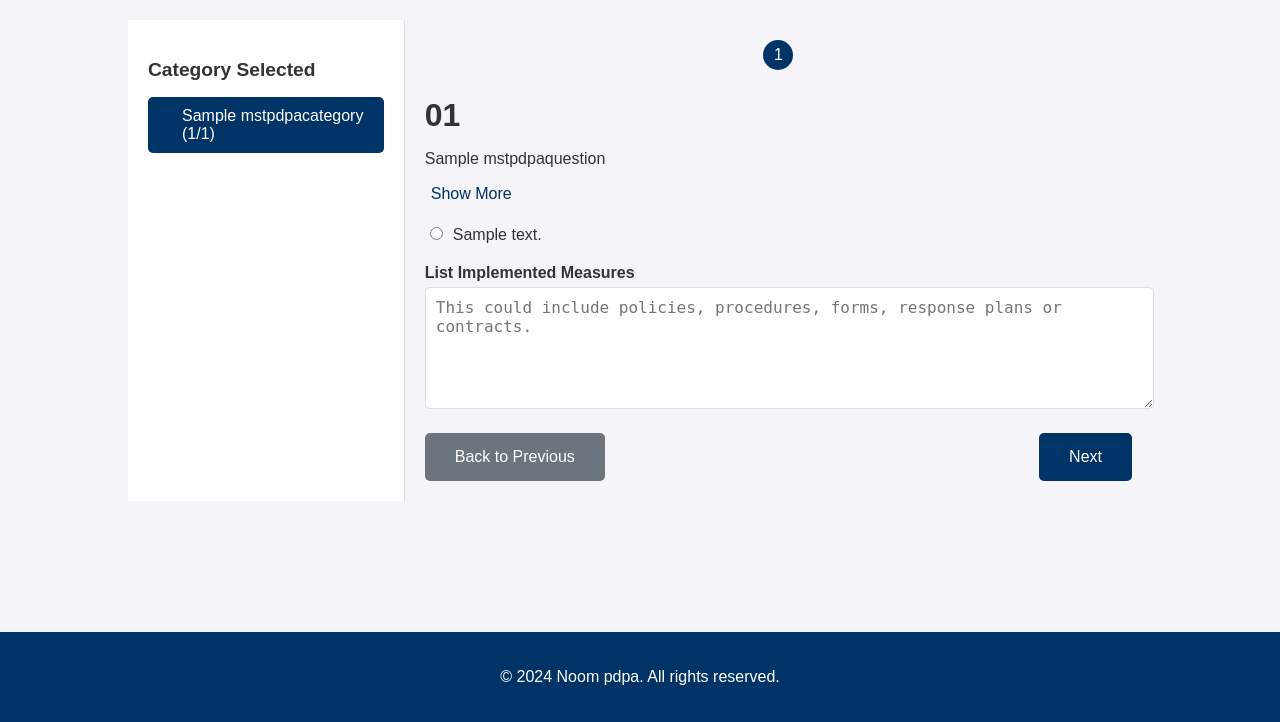
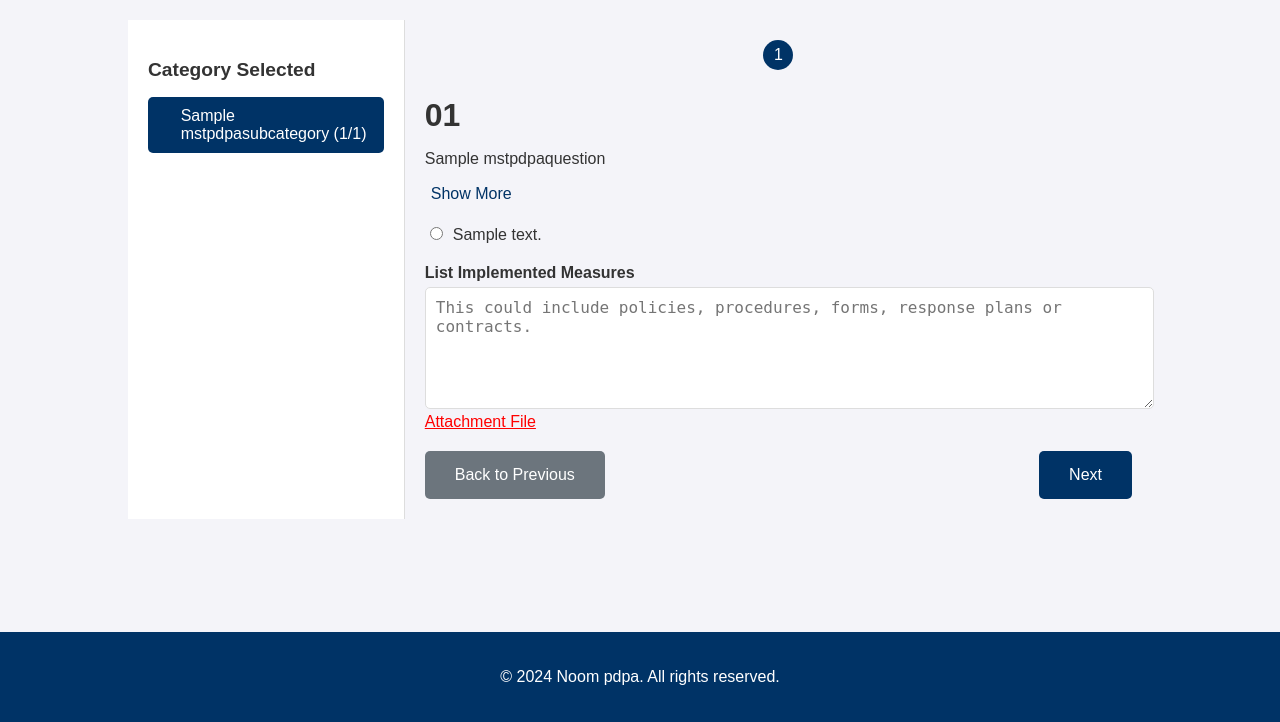
Before and after one commit to chantharamanee-prat/pdpc_final_project, a Django app: page /sub-cat/1/question/ in a window 1280 px wide. Shown: the part 78-800 px from the top of the page. Run offline with Django 5.2, Linux system fonts and the light colour scheme; a user stored in the database is signed in; tables that the repository leaves empty hold one stand-in row (values such as "Sample post").

Commit message:
chore: Can load attachment now

```diff
--- a/pdpa/static/css/question.css
+++ b/pdpa/static/css/question.css
@@ -181,6 +181,11 @@ main {
     margin-top: 10px;
 }
 
+.additional-info a {
+    margin-top: 10px;
+    color: red;
+}
+
 .actions {
     display: flex;
     justify-content: space-between;
--- a/pdpa/templates/question.html
+++ b/pdpa/templates/question.html
@@ -14,16 +14,16 @@
             <a href="/" class="back-to-selection">Back to selection</a>
         </div>
     </header>
-    <form action="/cat/{{category.id}}/question/" method="post">
+    <form action="/sub-cat/{{sub_category.id}}/question/" method="post">
         {% csrf_token %}
-        <input hidden name="category" value="{{category.id}}">
+        <input hidden name="sub_category" value="{{sub_category.id}}">
         <input hidden name="question" value="{{question.id}}">
         <input hidden name="session" value="{{session}}">
         <main>
             <aside class="sidebar">
                 <h3>Category Selected</h3>
                 <ul>
-                    <li class="active"><ion-icon class="icon" name="{{category.icon}}"></ion-icon> {{category.name}} ({{question.sequence}}/{{all_question}})</li>
+                    <li class="active"><ion-icon class="icon" name="{{sub_category.icon}}"></ion-icon> {{sub_category.name}} ({{question.sequence}}/{{all_question}})</li>
                 </ul>
             </aside>
             <section class="questionnaire">
@@ -51,6 +51,10 @@
                 <div class="additional-info">
                     <label for="implemented-measures">List Implemented Measures</label>
                     <textarea name="text_measurement" id="implemented-measures" placeholder="This could include policies, procedures, forms, response plans or contracts."></textarea>
+
+                    {% if question.file.name  %}
+                    <a href="/{{question.file.name}}">Attachment File </a>
+                    {% endif %}
                 </div>
                 <div class="actions">
                     <button class="back" type="button" onclick="history.back()">Back to Previous</button>
--- a/pdpa/urls.py
+++ b/pdpa/urls.py
@@ -7,7 +7,7 @@ urlpatterns = [
     path('sign-in', views.sign_in, name='sign_in'),
     path('sign-out', views.sign_out, name='sign_out'),
     path('sub-cat/<int:id>/question/', views.pdpa_question, name="pdpa_question"),
-    path('cat/<int:id>/result/', views.pdpa_result, name="pdpa_result"),
+    path('sub-cat/<int:id>/result/', views.pdpa_result, name="pdpa_result"),
     path('sub-cat/<int:id>/', views.fetch_sub_cat, name="fetch_sub_cat"),
     path('uploads/<str:filename>', views.download_file, name='download_file'),
 ]
--- a/pdpa/views.py
+++ b/pdpa/views.py
@@ -95,7 +95,7 @@ def pdpa_question(request, id):
     all_question = MstPdpaQuestion.objects.select_related().filter(sub_category=id).order_by("sequence").values()
 
     if request.method == "POST":
-        category_id = int(request.POST.get("category",""))
+        sub_category_id = int(request.POST.get("sub_category",""))
         question_id = int(request.POST.get("question", ""))
         answer_id = int(request.POST.get("answer", ""))
         text_measurement = request.POST.get("text_measurement")
@@ -123,10 +123,10 @@ def pdpa_question(request, id):
             counter +=1
 
         if counter < all_question.count() -1:
-            return redirect(f"/cat/{category_id}/question/?question_id={all_question[counter + 1]['id']}&session={session_id}")
+            return redirect(f"/sub-cat/{sub_category_id}/question/?question_id={all_question[counter + 1]['id']}&session={session_id}")
 
         else:
-            return redirect(f"/cat/{id}/result/?session={session_id}")
+            return redirect(f"/sub-cat/{id}/result/?session={session_id}")
 
 
     else:
@@ -135,10 +135,11 @@ def pdpa_question(request, id):
         else:
             question = MstPdpaQuestion.objects.get(pk = question_id_get)
 
+
         if question is None:
             return redirect("/404.html")
 
-        category = MstPdpaCategory.objects.get(pk=id)
+        sub_category = MstPdpaSubCategory.objects.get(pk=id)
 
         answer = question.answers.all()
 
@@ -152,8 +153,10 @@ def pdpa_question(request, id):
                 "class": "active" if i + 1 == question.sequence else "inactive"
             })
 
+        print(question.file.name)
+
         question_context = {
-            'category': category,
+            'sub_category': sub_category,
             'question_sequence': question.sequence,
             'all_question': all_question.count(),
             'display_question_number': display_question_number,
```
